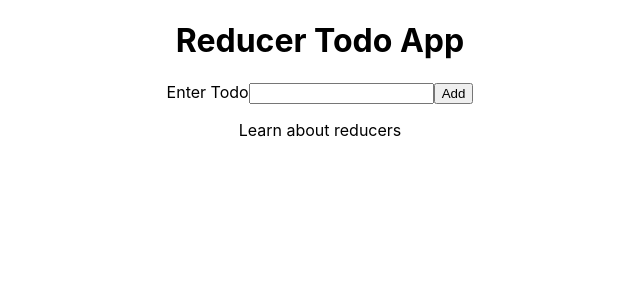
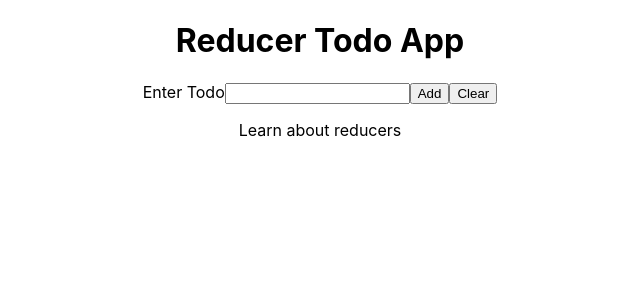
Before and after one commit to bloominstituteoftechnology/reducer-todo, a React (Create React App) app in the folder todoproject/: page / in a window 1280 px wide. Shown: the top 300 px of the page, without its empty margins (320-960 px from the left). Built offline with nearby package versions, Linux system fonts and the light colour scheme.

Commit message:
MVP Complete; clear button works

```diff
--- a/todoproject/src/components/TodoForm.jsx
+++ b/todoproject/src/components/TodoForm.jsx
@@ -6,6 +6,7 @@ import { initialState, reducer } from '../reducers/todoReducer';
 
 const TodoForm = () => {
     const [state, dispatch] = useReducer(reducer, initialState)
+    console.log('TODOFORM STATE: ', state)
     const [inputText, setInputText] = useState('')
 
     const handleChanges = event => {
@@ -16,6 +17,11 @@ const TodoForm = () => {
         event.preventDefault();
         dispatch({ type: 'ADD_TODO', payload: inputText })
         setInputText('')
+    }
+
+    const clearForm = event => {
+        event.preventDefault();
+        dispatch({ type: 'CLEAR_COMPLETED', payload: state})
     }
 
     return (
@@ -30,6 +36,7 @@ const TodoForm = () => {
                 onChange={handleChanges}
                 />
                 <button onClick={handleSubmit}>Add</button>
+                <button onClick={clearForm}>Clear</button>
             </form>
                 <Todo state={state} dispatch={dispatch}/>
         </div>
--- a/todoproject/src/reducers/todoReducer.js
+++ b/todoproject/src/reducers/todoReducer.js
@@ -23,7 +23,9 @@ export const reducer = (state, action) => {
                 } else {
                     return todo
                 }
-            })
+            });
+        case 'CLEAR_COMPLETED':
+            return state.filter(todo => !todo.completed)
         default:
             return state;
     }
```
